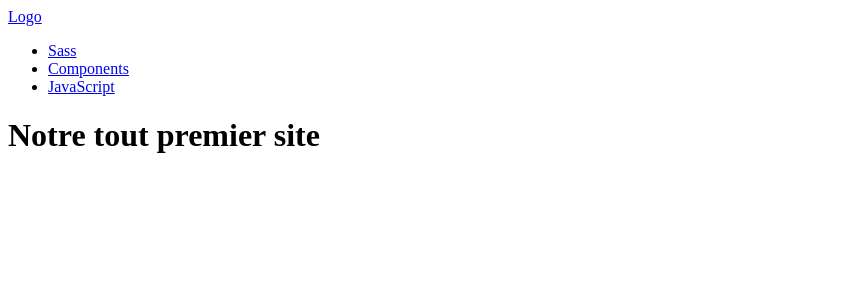
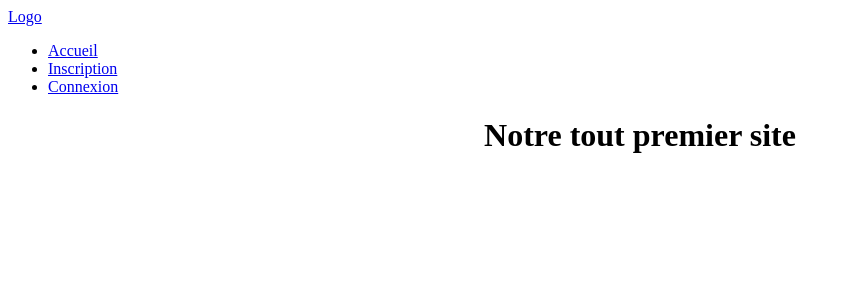
Before and after one commit to socgnachilderic/Initiation-django, a Django app: template main/templates/main/home.html in a window 1280 px wide. Shown: the top 300 px of the page, without its empty margins (0-851 px from the left). Run offline with Django 3.2, Linux system fonts and the light colour scheme; the template is opened without the code that fills it, so the values that code supplies are empty; some libraries are stand-ins or nearby versions.

Commit message:
Ajout du dossier <<static>>, fichier <<style.css>> et utilisation de modules de login de django

```diff
--- /dev/null
+++ b/main/static/main/css/style.css
@@ -0,0 +1,9 @@
+.box1{
+    margin-right: 20px;
+    margin-left:  200px;
+}
+
+h1{
+    text-align: center;
+    font-weight: bold;
+}
--- a/main/templates/main/header.html
+++ b/main/templates/main/header.html
@@ -8,6 +8,7 @@
     {% load static %}
     {% include 'material/includes/material_css.html' %}
     <link rel="stylesheet" href=" {% static 'tinymce/css/prism.css' %} ">
+    <link rel="stylesheet" href=" {% static 'main/css/style.css' %} ">
     <title>Document</title>
 </head>
 
@@ -16,9 +17,9 @@
         <div class="nav-wrapper">
             <a href="#" class="brand-logo">Logo</a>
             <ul id="nav-mobile" class="right hide-on-med-and-down">
-                <li><a href="sass.html">Sass</a></li>
-                <li><a href="components.html">Components</a></li>
-                <li><a href="javascript.html">JavaScript</a></li>
+                <li><a href=" {% url 'main:homepage' %} ">Accueil</a></li>
+                <li><a href=" {% url 'main:register' %} ">Inscription</a></li>
+                <li><a href=" {% url 'main:login' %} ">Connexion</a></li>
             </ul>
         </div>
     </nav>
--- a/main/templates/main/home.html
+++ b/main/templates/main/home.html
@@ -6,11 +6,11 @@
 
     <div class="row">
         {% for tut in tutoriel %}
-        <div class=" col s12 m6 l4 card blue-grey darken-1 card-content white-text">
-            <h3> {{ tut.tutoriel_titre }}</h3>
-            <p> {{ tut.tutoriel_publier }} </p>
-            <p> {{ tut.tutoriel_contenu|safe }} </p>
-        </div>
+            <div class=" col s12 m6 l4 card blue-grey darken-1 card-content white-text box1">
+                <h3> {{ tut.tutoriel_titre }}</h3>
+                <p> {{ tut.tutoriel_publier }} </p>
+                <p> {{ tut.tutoriel_contenu|safe }} </p>
+            </div>
         {% endfor %}
     </div>
 {% endblock content %}
--- a/main/urls.py
+++ b/main/urls.py
@@ -20,4 +20,6 @@ app_name = 'main'
 
 urlpatterns = [
     path('', views.homepage, name='homepage'),
+    path('register/', views.register, name='register'),
+    path('login/', views.login_request, name='login'),
 ]
```
Also changed, not shown: main/templates/main/register.html (added, +17 -0 lines), main/views.py (+22 -2 lines), db.sqlite3.
